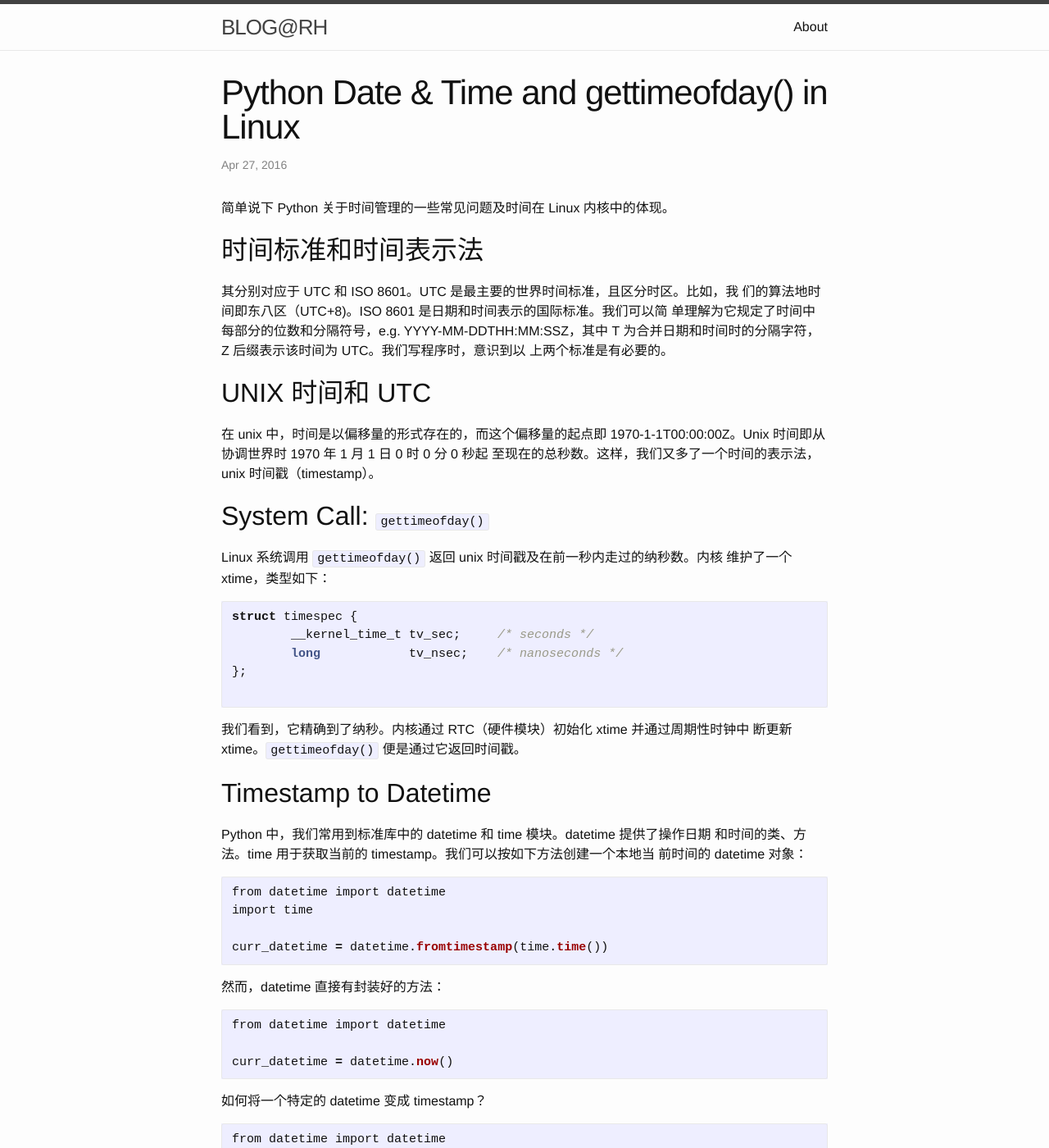
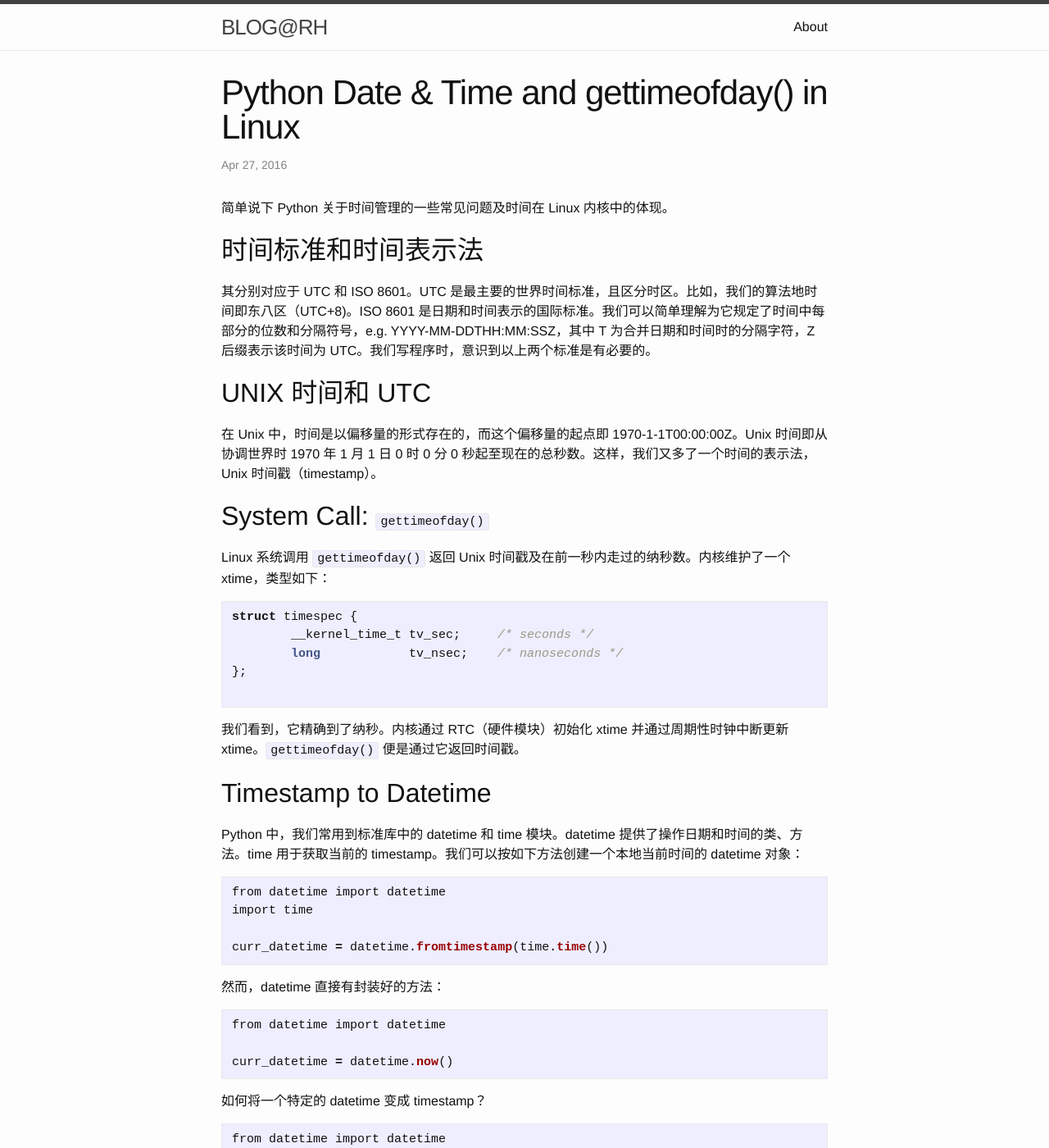
Before and after one commit to ccreimondo/ccreimondo.github.io, a Jekyll site: the page built from _posts/2016-4-27-from-gettimeofday-to-datetime.md, in a window 1280 px wide and 1400 px high. Shown: the whole window at 82% size. Built offline with Jekyll 4.4.1, drawn with Linux system fonts in a browser that asks for light colours; some of the changed text lies outside the part shown.

```diff
--- a/_posts/2016-4-27-from-gettimeofday-to-datetime.md
+++ b/_posts/2016-4-27-from-gettimeofday-to-datetime.md
@@ -9,22 +9,15 @@ categories: python
 
 
 ## 时间标准和时间表示法
-其分别对应于 UTC 和 ISO 8601。UTC 是最主要的世界时间标准，且区分时区。比如，我
-们的算法地时间即东八区（UTC+8)。ISO 8601 是日期和时间表示的国际标准。我们可以简
-单理解为它规定了时间中每部分的位数和分隔符号，e.g. YYYY-MM-DDTHH:MM:SSZ，其中
-T 为合并日期和时间时的分隔字符，Z 后缀表示该时间为 UTC。我们写程序时，意识到以
-上两个标准是有必要的。
+其分别对应于 UTC 和 ISO 8601。UTC 是最主要的世界时间标准，且区分时区。比如，我们的算法地时间即东八区（UTC+8)。ISO 8601 是日期和时间表示的国际标准。我们可以简单理解为它规定了时间中每部分的位数和分隔符号，e.g. YYYY-MM-DDTHH:MM:SSZ，其中 T 为合并日期和时间时的分隔字符，Z 后缀表示该时间为 UTC。我们写程序时，意识到以上两个标准是有必要的。
 
 
 ## UNIX 时间和 UTC
-在 unix 中，时间是以偏移量的形式存在的，而这个偏移量的起点即
-1970-1-1T00:00:00Z。Unix 时间即从协调世界时 1970 年 1 月 1 日 0 时 0 分 0 秒起
-至现在的总秒数。这样，我们又多了一个时间的表示法，unix 时间戳（timestamp）。
+在 Unix 中，时间是以偏移量的形式存在的，而这个偏移量的起点即 1970-1-1T00:00:00Z。Unix 时间即从协调世界时 1970 年 1 月 1 日 0 时 0 分 0 秒起至现在的总秒数。这样，我们又多了一个时间的表示法，Unix 时间戳（timestamp）。
 
 
 ## System Call: `gettimeofday()`
-Linux 系统调用 `gettimeofday()` 返回 unix 时间戳及在前一秒内走过的纳秒数。内核
-维护了一个 xtime，类型如下：
+Linux 系统调用 `gettimeofday()` 返回 Unix 时间戳及在前一秒内走过的纳秒数。内核维护了一个 xtime，类型如下：
 
 ~~~c
 struct timespec {
@@ -34,14 +27,11 @@ struct timespec {
 
 ~~~
 
-我们看到，它精确到了纳秒。内核通过 RTC（硬件模块）初始化 xtime 并通过周期性时钟中
-断更新 xtime。`gettimeofday()` 便是通过它返回时间戳。
+我们看到，它精确到了纳秒。内核通过 RTC（硬件模块）初始化 xtime 并通过周期性时钟中断更新 xtime。`gettimeofday()` 便是通过它返回时间戳。
 
 
 ## Timestamp to Datetime
-Python 中，我们常用到标准库中的 datetime 和 time 模块。datetime 提供了操作日期
-和时间的类、方法。time 用于获取当前的 timestamp。我们可以按如下方法创建一个本地当
-前时间的 datetime 对象：
+Python 中，我们常用到标准库中的 datetime 和 time 模块。datetime 提供了操作日期和时间的类、方法。time 用于获取当前的 timestamp。我们可以按如下方法创建一个本地当前时间的 datetime 对象：
 
 ~~~python
 from datetime import datetime
@@ -78,8 +68,7 @@ print curr_datetime.isoformat()
 # 2016-04-28T01:31:51.634795
 ~~~
 
-当然，我们完全可以自定义时间格式，然后调用 `datetime.strftime(format)` 得到我们
-想要的时间形式。
+当然，我们完全可以自定义时间格式，然后调用 `datetime.strftime(format)` 得到我们想要的时间形式。
 
 
 ## References
```
Also changed, not shown: _posts/2014-12-11-xrandr-settings.md (+1 -1 lines), _posts/2015-10-29-hello-world.md (+1 -1 lines), _posts/2017-1-15-random-talk.md (added, +29 -0 lines), _posts/2016-3-18-introduction-to-kernel-debugging.md (line endings or trailing spaces), 1 other file.
